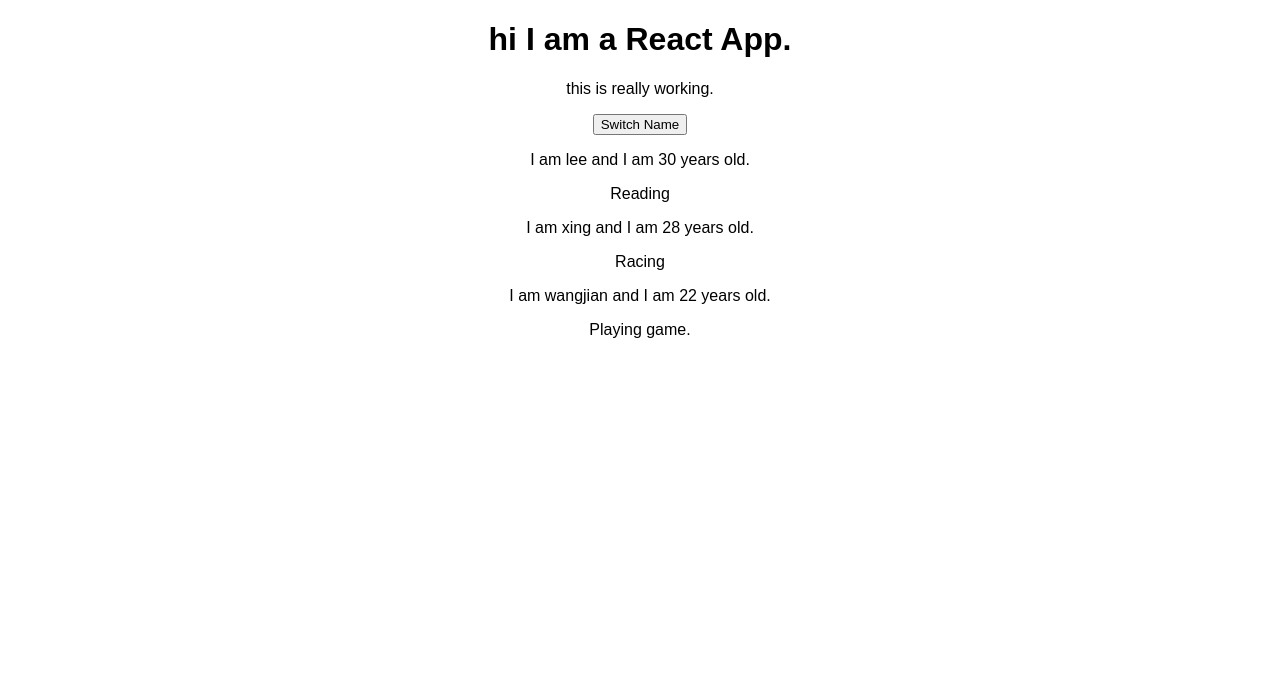
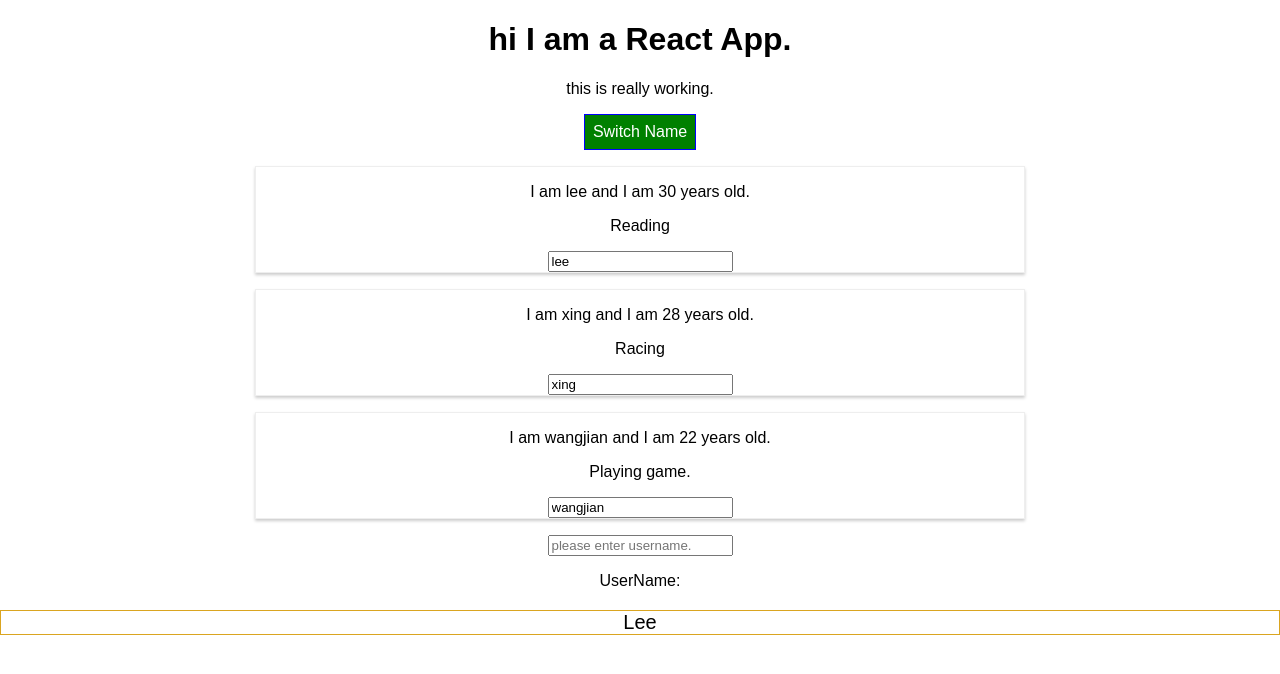
Before and after one commit to liminjun/React-Complete-Gudie, a React (Create React App) app: page / in a window 1280 px wide. Shown: the top 674 px of the page. Built offline with nearby package versions, Linux system fonts and the light colour scheme.

Commit message:
feat:task for the base syntax.

```diff
--- a/src/App.css
+++ b/src/App.css
@@ -1,3 +1,6 @@
 .App {
   text-align: center;
 }
+button{
+  background-color: orange;
+}
--- a/src/App.js
+++ b/src/App.js
@@ -1,7 +1,10 @@
 import React, { Component } from 'react';
 import logo from './logo.svg';
 import './App.css';
-import Person from './Person/Person'
+import Person from './Person/Person';
+
+import UserInput from './UserInput/UserInput';
+import UserOutput from './UserOutput/UserOutput';
 
 class App extends Component {
   state = {
@@ -11,7 +14,8 @@ class App extends Component {
       { name: "wangjian", age: 22 }
 
     ],
-    otherState: 'some other value.'
+    otherState: 'some other value.',
+    username:"Lee"
   };
   switchNameHandler = (newName) => {
     console.log('was clicked');
@@ -24,18 +28,47 @@ class App extends Component {
       ]
     });
   }
+
+  nameChangeHandler = (event) => {
+    this.setState({
+      persons: [
+        { name: "udacity", age: 30 },
+        { name: event.target.value, age: 30 },
+        { name: "wangjian", age: 30 }
+      ]
+    });
+  };
+  usernameChangeHandler=(event)=>{
+    this.setState({
+      username:event.target.value
+    });
+  }
   render() {
+    const style = {
+      color:'white',
+      backgroundColor: 'green',
+      font: 'inherit',
+      border: "1px solid blue",
+      padding: '8px',
+      cursor:'pointer'
+    };
     return (
       <div className="App">
         <h1>hi I am a React App.</h1>
         <p>this is really working.</p>
-        <button onClick={()=>this.switchNameHandler('udemy')}>Switch Name</button>
+        <button
+          style={style}
+          onClick={() => this.switchNameHandler('udemy')}>Switch Name</button>
         <Person
-        name={this.state.persons[0].name}
-        age={this.state.persons[0].age}
-        click={this.switchNameHandler.bind(this,'udacity')}>Reading</Person>
+          name={this.state.persons[0].name}
+          age={this.state.persons[0].age}
+          click={this.switchNameHandler.bind(this, 'udacity')}
+          changed={this.nameChangeHandler}>Reading</Person>
         <Person name={this.state.persons[1].name} age={this.state.persons[1].age}>Racing</Person>
         <Person name={this.state.persons[2].name} age={this.state.persons[2].age}>Playing game.</Person>
+
+        <UserInput changed={this.usernameChangeHandler}/>
+        <UserOutput username={this.state.username}></UserOutput>
       </div>
 
     );
--- /dev/null
+++ b/src/Person/Person.css
@@ -0,0 +1,6 @@
+.Person{
+    width: 60%;
+    margin: 16px auto;
+    border: 1px solid #eee;
+    box-shadow: 0 2px 3px #ccc;
+}
--- a/src/Person/Person.js
+++ b/src/Person/Person.js
@@ -1,10 +1,13 @@
 import React from 'react';
+
+import './Person.css';
 
 const person = (props) => {
     return (
-        <div>
+        <div className="Person">
             <p onClick={props.click}> I am {props.name} and I am {props.age} years old.</p>
             <p>{props.children}</p>
+            <input type="text" onChange={props.changed} value={props.name}/>
         </div>
     )
 };
--- /dev/null
+++ b/src/UserInput/UserInput.js
@@ -0,0 +1,13 @@
+import React from 'react';
+
+
+const userInput = (props) => {
+    return (
+        <div>
+            <input type="text" onChange={props.changed} value={props.username} placeholder="please enter username."/>
+
+        </div>
+    )
+};
+
+export default userInput;
--- /dev/null
+++ b/src/UserOutput/UserOutput.css
@@ -0,0 +1,4 @@
+.username{
+    font-size: 20px;
+    border: 1px solid goldenrod;
+}
--- /dev/null
+++ b/src/UserOutput/UserOutput.js
@@ -0,0 +1,15 @@
+import React from 'react';
+
+import './UserOutput.css';
+
+const userOutput = (props) => {
+    return (
+        <div>
+           <p>UserName:</p>
+           <p className="username">{props.username}</p>
+           <p></p>
+        </div>
+    )
+};
+
+export default userOutput;
```
